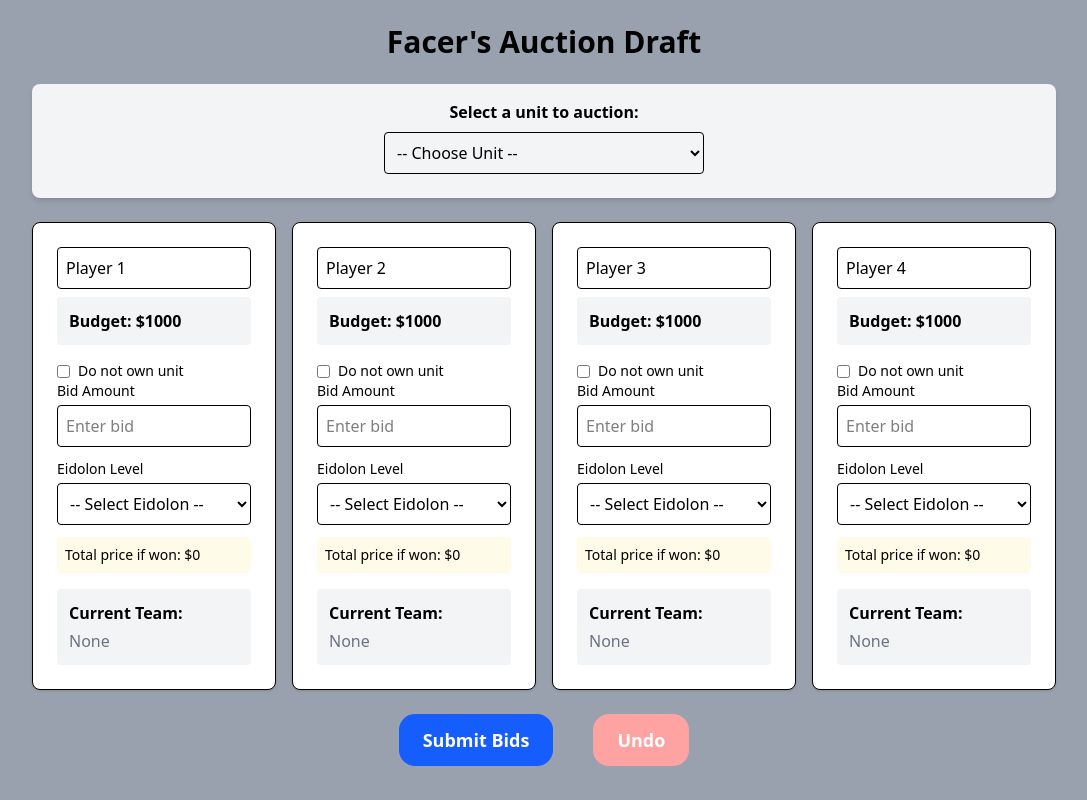
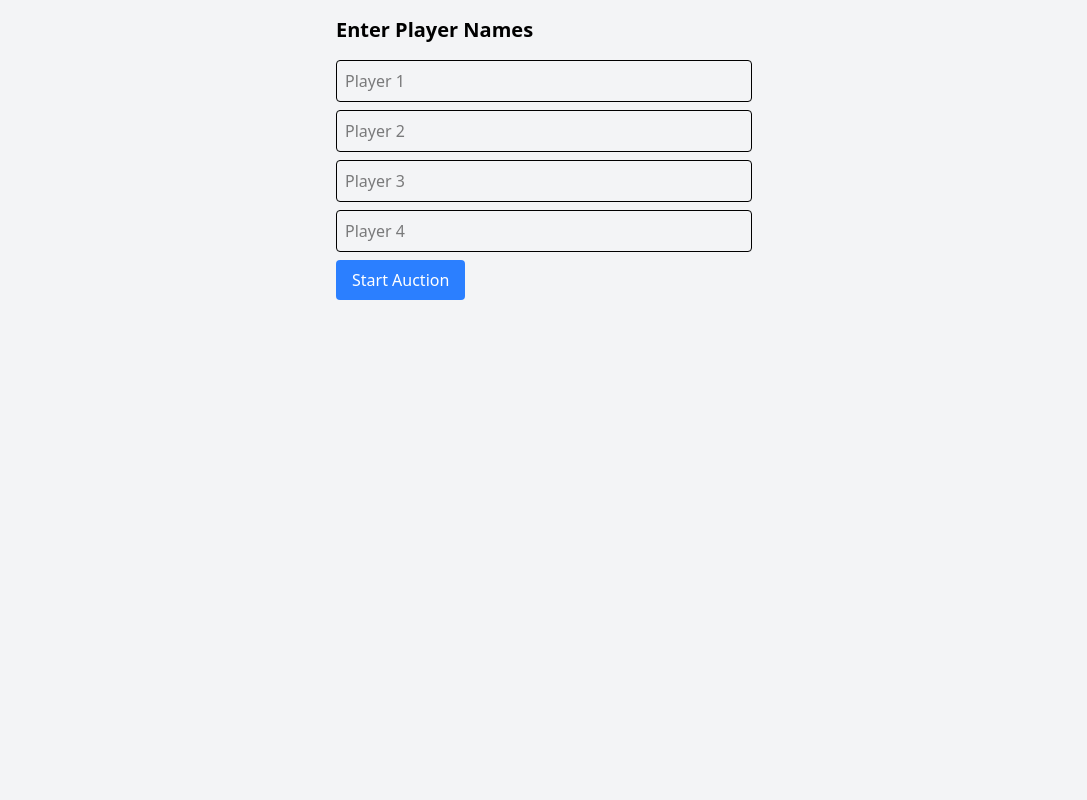
Before and after one commit to facerman01/hsr_site, a React (Vite) app: page / in a window 1280 px wide. Shown: the whole page, without its empty margins (96-1183 px from the left). Built offline with nearby package versions, Linux system fonts and the light colour scheme.

Commit message:
added visual for turn order. crashes when all teams are complete. NEED TO FIX

```diff
--- a/package.json
+++ b/package.json
@@ -13,7 +13,8 @@
     "@tailwindcss/postcss": "^4.1.6",
     "@tailwindcss/vite": "^4.1.6",
     "react": "^19.1.0",
-    "react-dom": "^19.1.0"
+    "react-dom": "^19.1.0",
+    "react-router-dom": "^7.6.0"
   },
   "devDependencies": {
     "@eslint/js": "^9.25.0",
--- a/src/App.jsx
+++ b/src/App.jsx
@@ -1,10 +1,17 @@
+import { BrowserRouter as Router, Routes, Route, Navigate } from "react-router-dom";
+import PlayerNames from "./PlayerNames";
 import AuctionDraft from "./AuctionDraft";
 
 function App() {
   return (
-    <div className="min-h-screen bg-gray-100">
-      <AuctionDraft />
-    </div>
+    <Router>
+      <div className="min-h-screen bg-gray-100">
+        <Routes>
+          <Route path="/" element={<PlayerNames />} />
+          <Route path="/auction" element={<AuctionDraft />} />
+        </Routes>
+      </div>
+    </Router>
   );
 }
 
--- a/src/AuctionDraft.jsx
+++ b/src/AuctionDraft.jsx
@@ -2,13 +2,7 @@ import { useState } from "react";
 import { Button } from "./components/ui/Button";
 import { Card, CardContent } from "./components/ui/Card";
 import characters from './Characters';
-
-const initialPlayers = Array(4).fill(null).map((_, i) => ({
-  id: i + 1,
-  name: `Player ${i + 1}`,
-  budget: 1000,
-  team: []
-}));
+import { useLocation, useNavigate } from 'react-router-dom';
 
 const unitPool = characters.map(c => c.name);
 
@@ -17,7 +11,29 @@ const calculateCost = (bid, eidolon, doNotOwnCount, isLimited5Cost) =>
 
 
 export default function AuctionDraft() {
-  const [players, setPlayers] = useState(initialPlayers);
+  const location = useLocation();
+  const navigate = useNavigate();
+  const names = location.state?.names;
+
+  if (!names || names.length !== 4) {
+    // Redirect back if no valid names passed
+    navigate("/", { replace: true });
+    return null;
+  }
+
+  // Create players array with random order
+  const randomizePlayers = names
+    .map((name, index) => ({
+      id: index + 1,
+      name,
+      budget: 1000,
+      team: [],
+    }))
+    .sort(() => Math.random() - 0.5);
+
+
+  const [currentPlayerIndex, setCurrentPlayerIndex] = useState(0);
+  const [players, setPlayers] = useState(randomizePlayers);
   const [bids, setBids] = useState(Array(4).fill(""));
   const [draftHistory, setDraftHistory] = useState([]);
   const [eidolonInputs, setEidolonInputs] = useState(Array(4).fill(""));
@@ -28,6 +44,25 @@ export default function AuctionDraft() {
   const allTeamsFull = players.every(p => p.team.length >= 4);
   const [history, setHistory] = useState([]);
 
+  const getNextAvailablePlayerIndex = (startIndex, players) => {
+    const totalPlayers = players.length;
+    let nextIndex = (startIndex + 1) % totalPlayers;
+
+    while (players[nextIndex].team.length >= 4) {
+      nextIndex = (nextIndex + 1) % totalPlayers;
+      if (nextIndex === startIndex) {
+        // All players have full teams
+        return null;
+      }
+    }
+
+    return nextIndex;
+  };
+
+
+    if (allTeamsFull) {
+      setCurrentPlayerIndex(0);
+    }
 
 
 
@@ -35,11 +70,14 @@ export default function AuctionDraft() {
     if (!selectedUnit) return;
 
       // Save current state before making changes
-    setHistory(prev => [...prev, {
-      players: JSON.parse(JSON.stringify(players)),
-      availableUnits: [...availableUnits],
-      draftHistory: [...draftHistory],
-    }]);
+      // Save current state before making changes
+      setHistory(prev => [...prev, {
+        players: JSON.parse(JSON.stringify(players)),
+        availableUnits: [...availableUnits],
+        draftHistory: [...draftHistory],
+        currentPlayerIndex,  // <-- Add this
+      }]);
+
 
     const numericBids = bids.map(b => parseInt(b) || 0);
     const eidolons = eidolonInputs.map(e => parseInt(e) || 0);
@@ -67,7 +105,6 @@ export default function AuctionDraft() {
         highest = entry;
       }
     }
-
     if (!highest) {
       const fallbackIndex = numericBids.findIndex((bid, i) =>
         bid === 100 &&
@@ -81,6 +118,10 @@ export default function AuctionDraft() {
           team: [...updatedPlayers[fallbackIndex].team, { name: selectedUnit.name, eidolon: eidolons[fallbackIndex], image: selectedUnit.image }],
         };
         setPlayers(updatedPlayers);
+        const nextIndex = getNextAvailablePlayerIndex(currentPlayerIndex, updatedPlayers);
+        if (nextIndex !== null) {
+          setCurrentPlayerIndex(nextIndex);
+        }
         setDraftHistory(prev => [
           ...prev,
           { unit: { name: selectedUnit.name, eidolon: 0 }, winner: players[fallbackIndex], bid: 0, fallback: true }
@@ -101,6 +142,10 @@ export default function AuctionDraft() {
           : p
       );
       setPlayers(updatedPlayers);
+      const nextIndex = getNextAvailablePlayerIndex(currentPlayerIndex, updatedPlayers);
+      if (nextIndex !== null) {
+        setCurrentPlayerIndex(nextIndex);
+      }
       setDraftHistory(prev => [
         ...prev,
         { unit: { name: selectedUnit.name, eidolon: highest.eidolon }, winner: { ...highest.player, name: playerNames[highest.idx] }, bid: highest.bid, fallback: false }
@@ -113,6 +158,9 @@ export default function AuctionDraft() {
     setEidolonInputs(Array(4).fill(""));
     setDoNotOwn(Array(4).fill(false));
 
+
+
+
   };
 
   //undo function
@@ -123,8 +171,10 @@ export default function AuctionDraft() {
     setPlayers(lastState.players);
     setAvailableUnits(lastState.availableUnits);
     setDraftHistory(lastState.draftHistory);
+    setCurrentPlayerIndex(lastState.currentPlayerIndex);  // <-- Restore it
     setHistory(prev => prev.slice(0, -1));
   };
+
 
 
 
@@ -188,7 +238,10 @@ export default function AuctionDraft() {
         <h1 className="text-3xl font-bold mb-6 text-center">Facer's Auction Draft</h1>
 
         <div className="bg-gray-100 p-4 rounded-lg shadow-md mb-6">
-          <label className="block mb-2 font-semibold text-center">Select a unit to auction:</label>
+        <label className="block mb-2 font-semibold text-center">
+          <span className="font-semibold italic">{playerNames[currentPlayerIndex]}</span>'s turn to select a unit for auction
+        </label>
+
           <div className="flex justify-center">
             <select
               value={selectedUnit ? selectedUnit.name : ""}
@@ -228,7 +281,11 @@ export default function AuctionDraft() {
 
         <div className="grid grid-cols-1 sm:grid-cols-2 md:grid-cols-4 gap-4 mb-6 ">
         {players.map((player, idx) => (
-            <Card key={player.id} className="bg-gray-100 shadow-md ">
+            <Card key={player.id} className=
+            {`shadow-md
+              ${idx === currentPlayerIndex ? "!bg-green-200 border-4 border-green-800" : "bg-gray-100"}
+            `}
+          >
             <CardContent className="p-4">
                 <div className="mb-4 ">
                 <input
--- /dev/null
+++ b/src/PlayerNames.jsx
@@ -0,0 +1,46 @@
+import React, { useState } from "react";
+import { useNavigate } from "react-router-dom";
+
+const PlayerNames = () => {
+  const [names, setNames] = useState(Array(4).fill(""));
+  const navigate = useNavigate();
+
+  const handleChange = (index, value) => {
+    const updatedNames = [...names];
+    updatedNames[index] = value;
+    setNames(updatedNames);
+  };
+
+  const handleSubmit = () => {
+    const filledNames = names.filter((name) => name.trim() !== "");
+    if (filledNames.length !== 4) {
+      alert("Please enter all 4 player names.");
+      return;
+    }
+
+    navigate("/auction", { state: { names: filledNames } });
+  };
+
+  return (
+    <div className="p-4 max-w-md mx-auto">
+      <h2 className="text-xl font-semibold mb-4">Enter Player Names</h2>
+      {names.map((name, i) => (
+        <input
+          key={i}
+          value={name}
+          onChange={(e) => handleChange(i, e.target.value)}
+          placeholder={`Player ${i + 1}`}
+          className="block w-full p-2 mb-2 border rounded"
+        />
+      ))}
+      <button
+        onClick={handleSubmit}
+        className="bg-blue-500 text-white px-4 py-2 rounded"
+      >
+        Start Auction
+      </button>
+    </div>
+  );
+};
+
+export default PlayerNames;
```
Also changed, not shown: 1 other file (tests, documents, lock files or other folders).
